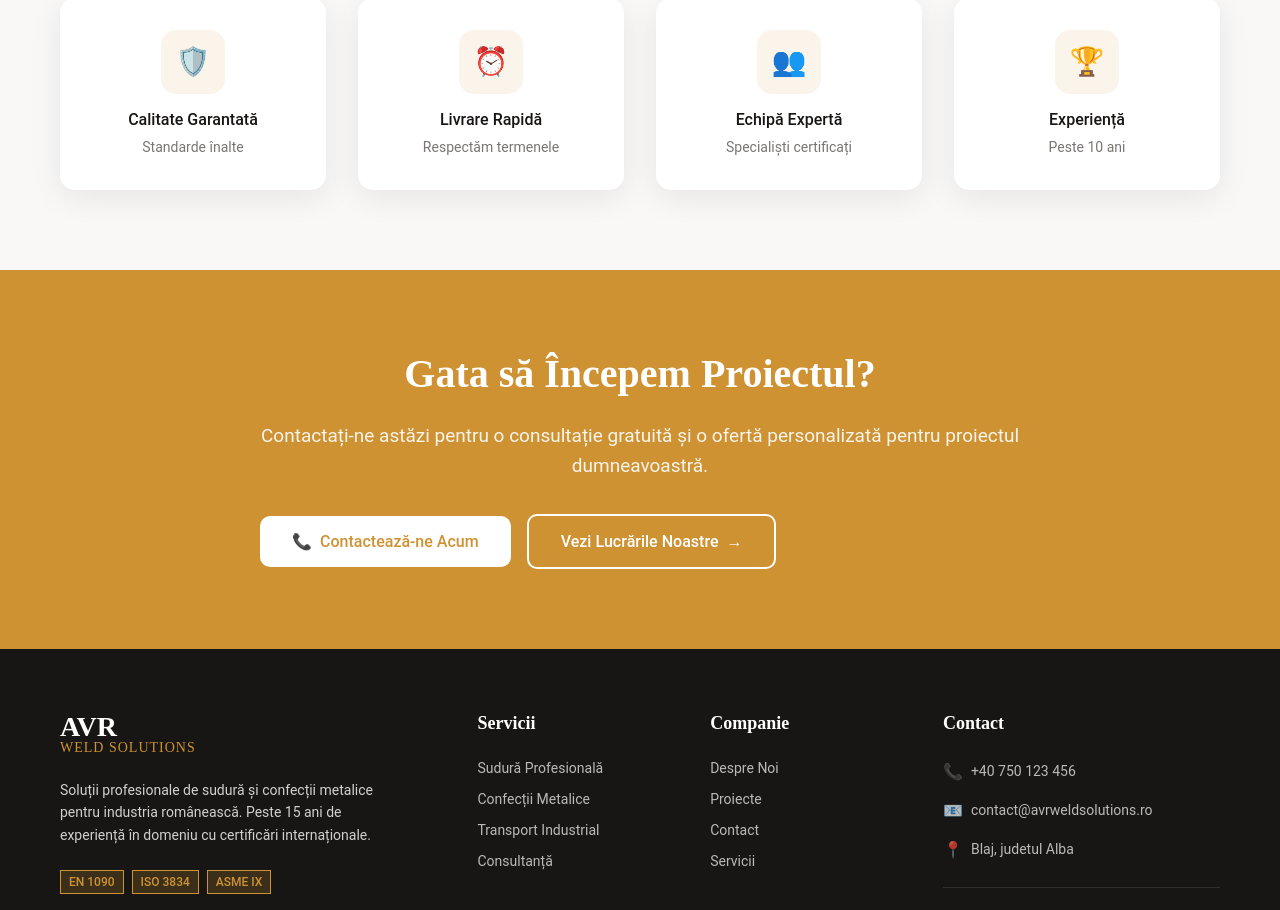
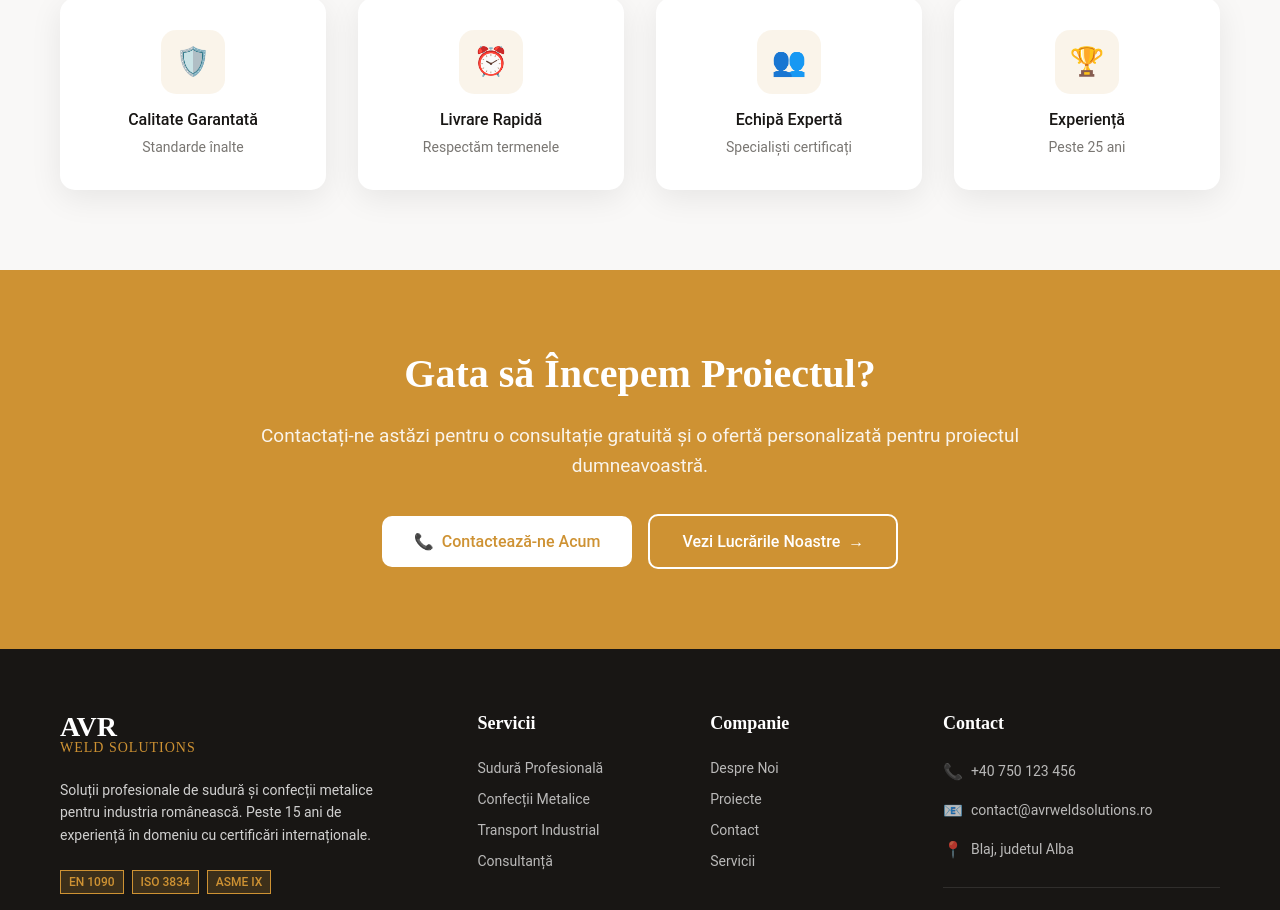
Before and after one commit to lechinal/avr-weld-solutions2, a React (Vite) app: page /avr-weld-solutions2/services in a window 1280 px wide. Shown: the part 2460-3370 px from the top of the page. Built offline with nearby package versions, Linux system fonts and the light colour scheme.

Commit message:
projects buttons fixed

```diff
--- a/src/data/constants.js
+++ b/src/data/constants.js
@@ -2,21 +2,24 @@ export const SERVICES = [
   {
     id: "welding",
     title: "Sudură Profesională",
-    description: "Servicii complete de sudură pentru toate tipurile de metale, folosind tehnologii moderne și echipamente de ultimă generație.",
+    description:
+      "Servicii complete de sudură pentru toate tipurile de metale, folosind tehnologii moderne și echipamente de ultimă generație.",
     icon: "🔥",
     color: "primary",
   },
   {
     id: "metalwork",
     title: "Confecții Metalice",
-    description: "Proiectăm și fabricăm confecții metalice personalizate pentru industrie, construcții și aplicații speciale.",
+    description:
+      "Proiectăm și fabricăm confecții metalice personalizate pentru industrie, construcții și aplicații speciale.",
     icon: "⚙️",
     color: "green",
   },
   {
     id: "transport",
     title: "Transport Industrial",
-    description: "Soluții complete de transport pentru echipamente industriale și produse finite, cu echipă specializată.",
+    description:
+      "Soluții complete de transport pentru echipamente industriale și produse finite, cu echipă specializată.",
     icon: "🚛",
     color: "dark",
   },
@@ -45,7 +48,7 @@ export const STATISTICS = [
     color: "white",
   },
   {
-    number: "10+",
+    number: "25+",
     label: "Ani",
     description: "De experiență",
     icon: "📅",
@@ -72,7 +75,7 @@ export const FEATURES = [
   {
     icon: "🏆",
     title: "Experiență",
-    description: "Peste 10 ani",
+    description: "Peste 25 ani",
   },
 ];
 
--- a/src/pages/Services.jsx
+++ b/src/pages/Services.jsx
@@ -204,7 +204,7 @@ export default function Services() {
                 Contactează-ne Acum
               </button>
             </Link>
-            <Link href="/gallery">
+            <Link href="/projects">
               <button className={styles.ctaSecondaryButton}>
                 Vezi Lucrările Noastre
                 <span className={styles.arrow}>→</span>
--- a/src/pages/Services.module.css
+++ b/src/pages/Services.module.css
@@ -354,6 +354,7 @@
   flex-direction: column;
   gap: 16px;
   align-items: center;
+  justify-content: center;
 }
 
 .ctaPrimaryButton {
```
